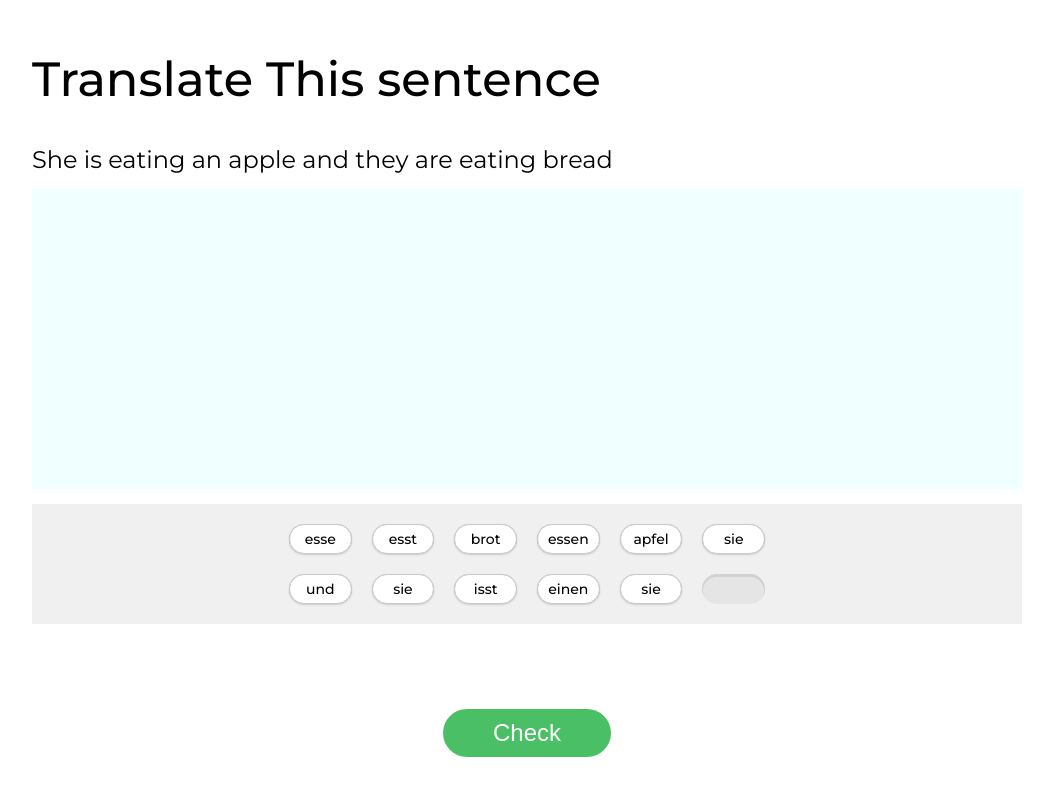
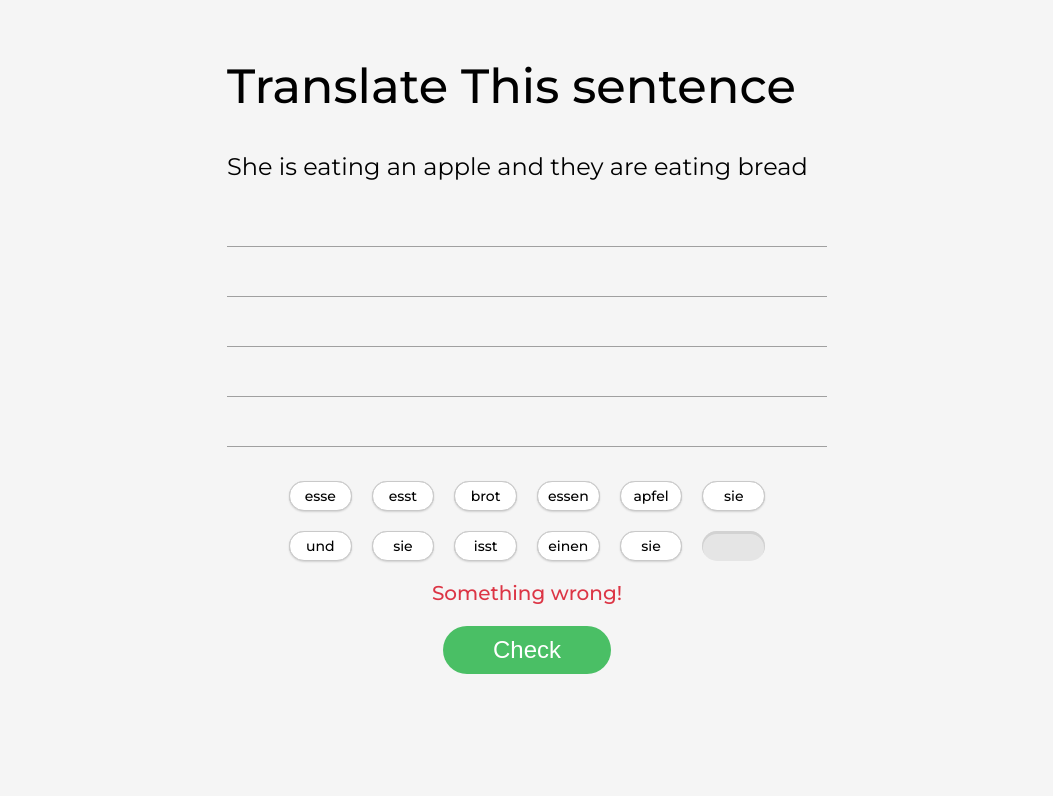
Before and after one commit to AI-Elbaz/quiz-page, a plain HTML site: page index.html in a window 1280 px wide. Both pictures are taken after a click on the button "Check". Shown: the whole page, without its empty margins (113-1166 px from the left). Drawn offline with nearby package versions, Linux system fonts and the light colour scheme.

Commit message:
fixed animation to answers

```diff
--- a/index.html
+++ b/index.html
@@ -17,7 +17,13 @@
                 <p class="sentence" id="sentence"></p>
             </div>
 
-            <div class="answer-container"></div>
+            <div class="answer-container">
+                <div class="line"></div>
+                <div class="line"></div>
+                <div class="line"></div>
+                <div class="line"></div>
+                <div class="line"></div>
+            </div>
 
             <div class="choices-container">
                 <div class="choices">
--- a/js/script.js
+++ b/js/script.js
@@ -7,37 +7,40 @@ const questions = [
         ]
     }
 ];
+
 const currentQuestion = questions[0];
+let choicesContainer = document.querySelector('.choices');
+let answerContainer = document.querySelector('.answer-container');
+let sentence = document.getElementById('sentence')
+let checkBtn = document.getElementById('check');
+let msg = document.getElementById('msg');
+let choices;
+let choicesSlots = [];
+let mouseInAnswers = false;
 
-var sentence = document.getElementById('sentence')
-var choicesContainer = document.querySelector('.choices');
-var answerContainer = document.querySelector('.answer-container');
-var choicesSlots;
-var choices;
-
-var mouseInAnswers = false;
-
-function init() {
 sentence.innerText = currentQuestion['sentence'];
 
 for (let i = 0; i < currentQuestion['choices'].length + 1; i++) {
-        let slot = document.createElement('div');
-        slot.className = 'slot';
-        slot.dataset.id = i;
+    let slot = createElement('div', {
+        'class': 'slot',
+        'data-id': i
+    });
+
     choicesContainer.appendChild(slot);
+    choicesSlots.push(slot);
 }
-
-    choicesSlots = document.querySelectorAll('.choices .slot');
 
 for (let i = 0; i < currentQuestion['choices'].length; i++) {
     const slot = choicesSlots[i];
 
-        let choice = document.createElement('span');
-        choice.classList.add('choice');
-        choice.dataset.id = slot.dataset.id;
-        choice.dataset.y = 0;
-        choice.dataset.x = 0;
-        choice.dataset.sticked = false;
+    let choice = createElement('span', {
+        'class': 'choice',
+        'data-id': slot.dataset.id,
+        'data-x': 0,
+        'data-y': 0,
+        'data-sticked': false
+    });
+
     choice.innerText = currentQuestion['choices'][i];
     slot.appendChild(choice);
 
@@ -45,13 +48,10 @@ function init() {
         choice.dataset.sticked = false;
     });
 }
+//
+choices = choicesContainer.querySelectorAll('.choice');
 
-    choices = document.querySelectorAll('.choices-container .choice');
-}
-
-init();
-
-var draggability = interact('.choice').draggable({
+let draggability = interact('.choice').draggable({
     listeners: {
         move: dragMoveListener,
         end: drageEndListener,
@@ -59,11 +59,11 @@ var draggability = interact('.choice').draggable({
 });
 
 function dragMoveListener(event) {
-    var target = event.target
+    let target = event.target
 
     if (target.dataset.sticked == "false") {
-        var x = (parseFloat(target.getAttribute('data-x')) || 0) + event.dx
-        var y = (parseFloat(target.getAttribute('data-y')) || 0) + event.dy
+        let x = (parseFloat(target.getAttribute('data-x')) || 0) + event.dx
+        let y = (parseFloat(target.getAttribute('data-y')) || 0) + event.dy
 
         target.style.transform = 'translate(' + x + 'px, ' + y + 'px)'
 
@@ -89,12 +89,12 @@ interact('.slot').dropzone({
         let choice = event.relatedTarget;
 
         if (!slot.hasChildNodes()) {
-            choice.dataset.x = 0;
-            choice.dataset.y = 0;
-            choice.style.transform = "";
+            reset(choice)
+            slot.appendChild(choice);
             choice.dataset.sticked = true;
-            slot.appendChild(choice);
         }
+
+        answerContainer.querySelectorAll('.slot:empty').forEach(e => e.remove());
     }
 });
 
@@ -102,20 +102,48 @@ interact('.answer-container').dropzone({
     ondrop: (event) => {
         mouseInAnswers = true;
 
-        let choice = event.relatedTarget;
-        choice.style.transform = "";
-        choice.dataset.x = 0;
-        choice.dataset.y = 0;
+        let slots = answerContainer.querySelectorAll('.slot:empty');
+        let slot;
 
-        event.target.appendChild(choice);
+        if (event.relatedTarget.parentElement.parentElement != answerContainer) {
+            if (slots.length == 0) {
+                slot = createElement('div', {'class':'slot'});
+                event.target.appendChild(slot);
+            }
+
+            else {
+                slot = slots[0]
+            }
+        }
+
+        _moveTo(event.relatedTarget, slot);
     },
     ondragleave: () => mouseInAnswers = false,
 });
 
 answerContainer.onmouseleave = () => mouseInAnswers = false;
 
+checkBtn.addEventListener('click', () => {
+    let answers = answerContainer.querySelectorAll('.choice');
+    let answer = [];
+
+    answers.forEach((e) => answer.push(e.innerText));
+
+    if (answer.join(" ") == currentQuestion['answer']) {
+        msg.innerText = "Good work!";
+        msg.classList.add('success');
+
+    } else {
+        msg.innerText = "Something wrong!";
+        msg.classList.remove('success');
+    }
+
+    msg.style.opacity = "1";
+});
+
 function _moveTo(element, dest=null) {
     let id = element.dataset.id;
+
     if (dest == null) {
         dest = document.querySelector(`.slot[data-id="${id}"]`);
         if (dest.hasChildNodes()) {
@@ -123,23 +151,34 @@ function _moveTo(element, dest=null) {
         }
     }
 
-    let x = dest.offsetLeft - element.offsetLeft ;
+    let x = dest.offsetLeft - element.offsetLeft;
     let y = dest.offsetTop - element.offsetTop;
 
-    element.style.transition = "0.5s";
+    console.log(x, y);
+
+    element.style.transition = '0.5s';
     element.style.transform = `translate(${x}px, ${y}px)`;
 
-    element.ontransitionend = (e) => {
+    element.ontransitionend = () => {
+        element.dataset.sticked = true;
         dest.appendChild(element);
-        element.dataset.x = 0;
-        element.dataset.y = 0;
-        element.style.transition = "none";
-        element.style.transform = "";
+        reset(element);
     }
 }
 
-function createSlot() {
-    let slot = document.createElement('div');
-    slot.className = 'slot';
-    return slot;
+function reset(element) {
+    element.dataset.x = 0;
+    element.dataset.y = 0;
+    element.style.transform = "none";
+    element.style.transition = "none";
 }
+
+function createElement(tag, attributes={}) {
+    let element = document.createElement(tag);
+
+    for (const [key, value] of Object.entries(attributes)) {
+        element.setAttribute(key, value);
+    }
+
+    return element;
+}
--- a/style/style.css
+++ b/style/style.css
@@ -7,15 +7,16 @@
 }
 
 .container {
-    height: 100vh;
     display: flex;
-    justify-content: center;
+    min-height: 100vh;
     flex-direction: column;
     align-items: center;
+    padding: 50px 0;
+    background: #f5f5f5;
 }
 
 main {
-    width: 990px;
+    width: 600px;
     display: flex;
     flex-direction: column;
     align-items: center;
@@ -40,23 +41,44 @@ h1 {
 
 .answer-container {
     width: 100%;
-    height: 300px;
+    height: 250px;
     display: flex;
     flex-wrap: wrap;
-    padding: 20px;
     margin: 15px 0;
     align-items: flex-start;
     align-content: baseline;
-    background-color: azure;
+    position: relative;
+}
+
+.line {
+    height: 1px;
+    background: #a0a0a0;
+    width: 100%;
+    top: 0;
+    left: 0;
+    position: absolute;
+    margin-top: 50px;
+}
+
+.line:nth-of-type(2) {
+    margin-top: 100px;
+}
+
+.line:nth-of-type(3) {
+    margin-top: 150px;
+}
+.line:nth-of-type(4) {
+    margin-top: 200px;
+}
+.line:nth-of-type(5) {
+    margin-top: 250px;
 }
 
 .choices-container {
     width: 100%;
     display: flex;
-    padding: 20px;
-    position: relative;
+    margin: 20px 0;
     justify-content: center;
-    background-color: #0000000f;
 }
 
 .choices {
@@ -74,7 +96,9 @@ h1 {
 }
 
 .answer-container .slot {
-    margin: 20px 10px;
+    margin: 10px;
+    background: none;
+    box-shadow: none;
 }
 
 .choice {
@@ -98,7 +122,6 @@ h1 {
     color: #dc3545;
     font-size: 20px;
     line-height: 1.22em;
-    margin: 30px 0;
     font-weight: 500;
     opacity: 0;
     transition: opacity 0.2s;
@@ -114,6 +137,7 @@ button {
     font-size: 24px;
     cursor: pointer;
     padding: 10px 50px;
+    margin: 20px 0;
     border-radius: 50px;
     background-color: #4abf65;
     transition: background-color 0.3s;
```
Lines whose indentation alone changed are shown as unchanged.
